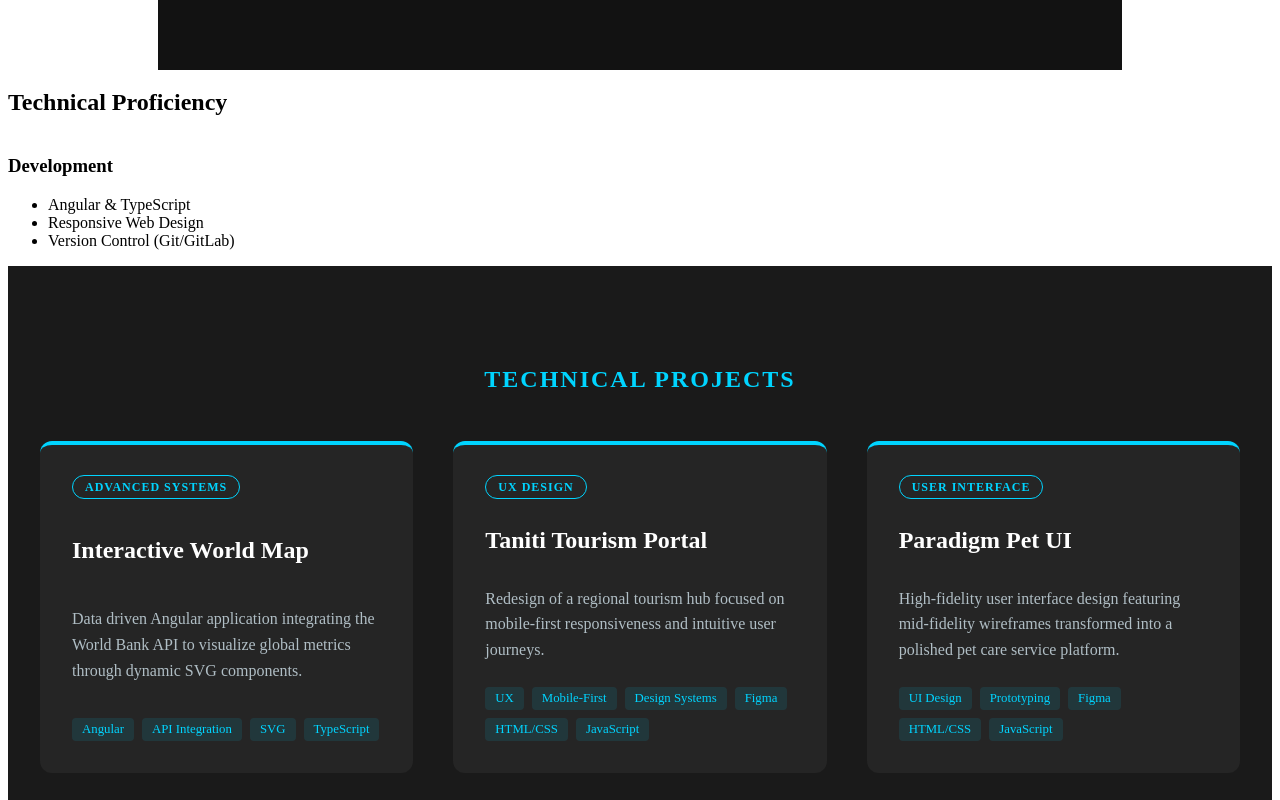
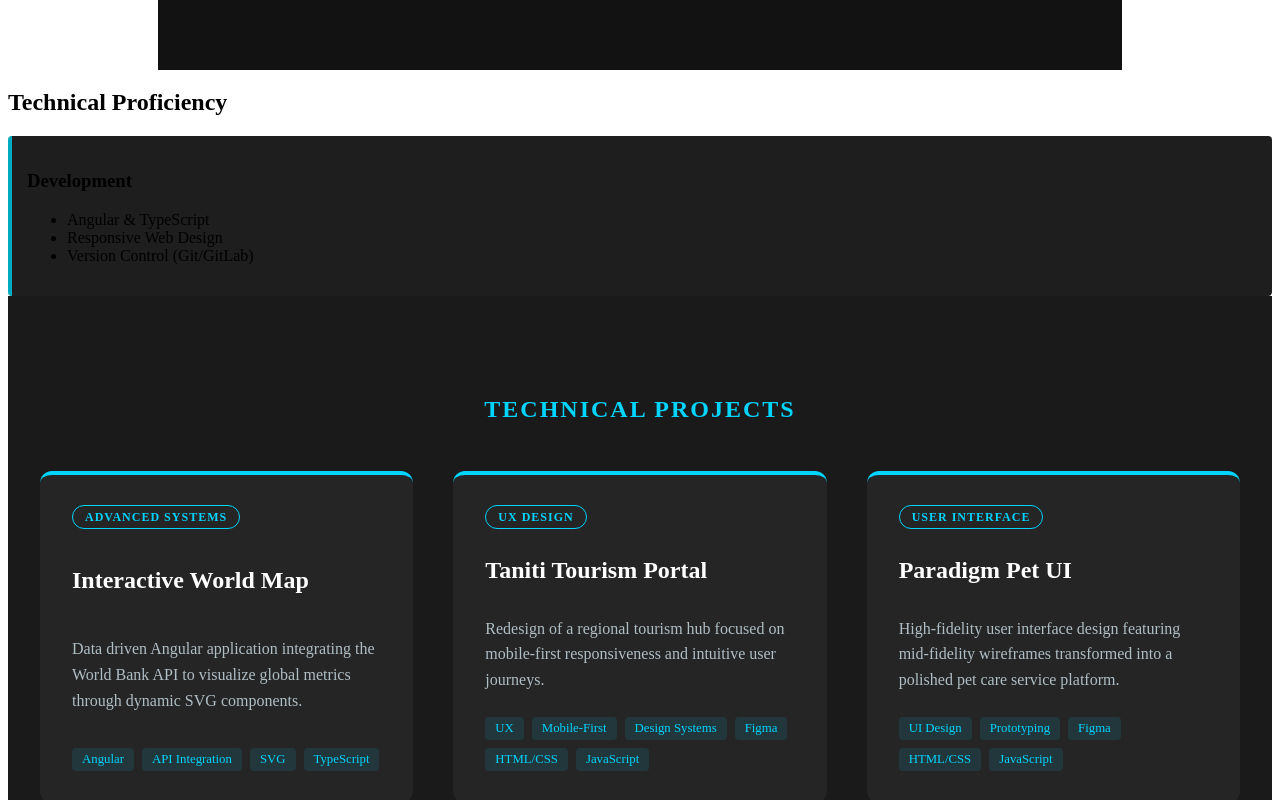
Before and after one commit to Codingforachange/michael-pelino-portfolio, an Angular app: page /about in a window 1280 px wide. Shown: the part 1000-1800 px from the top of the page. Built offline with nearby package versions, Linux system fonts and the light colour scheme.

Commit message:
Fixed a typo in my css for .skills-category

```diff
--- a/src/app/about/about.component.css
+++ b/src/app/about/about.component.css
@@ -5,7 +5,7 @@
     margin-top: 20px;
 }
 
-.skill-category {
+.skills-category {
     background: #1e1e1e;
     padding: 15px;
     border-left: 4px solid #00acc1;
```
